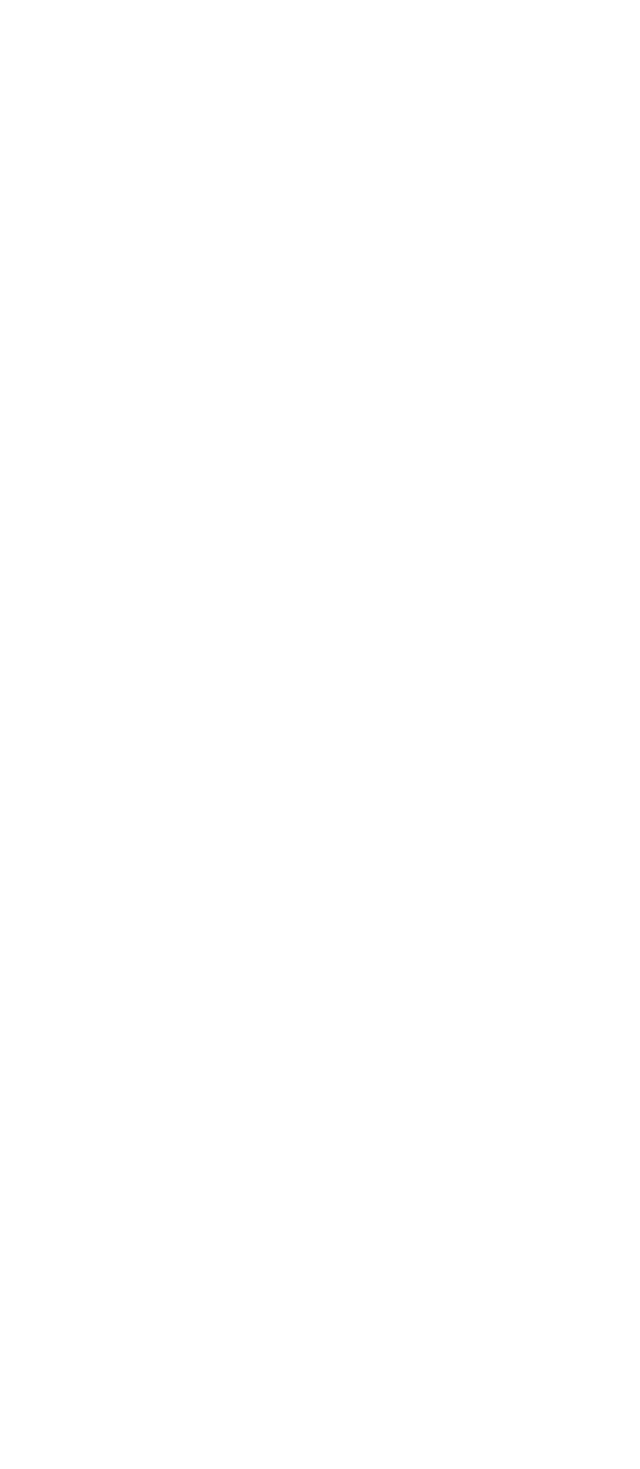
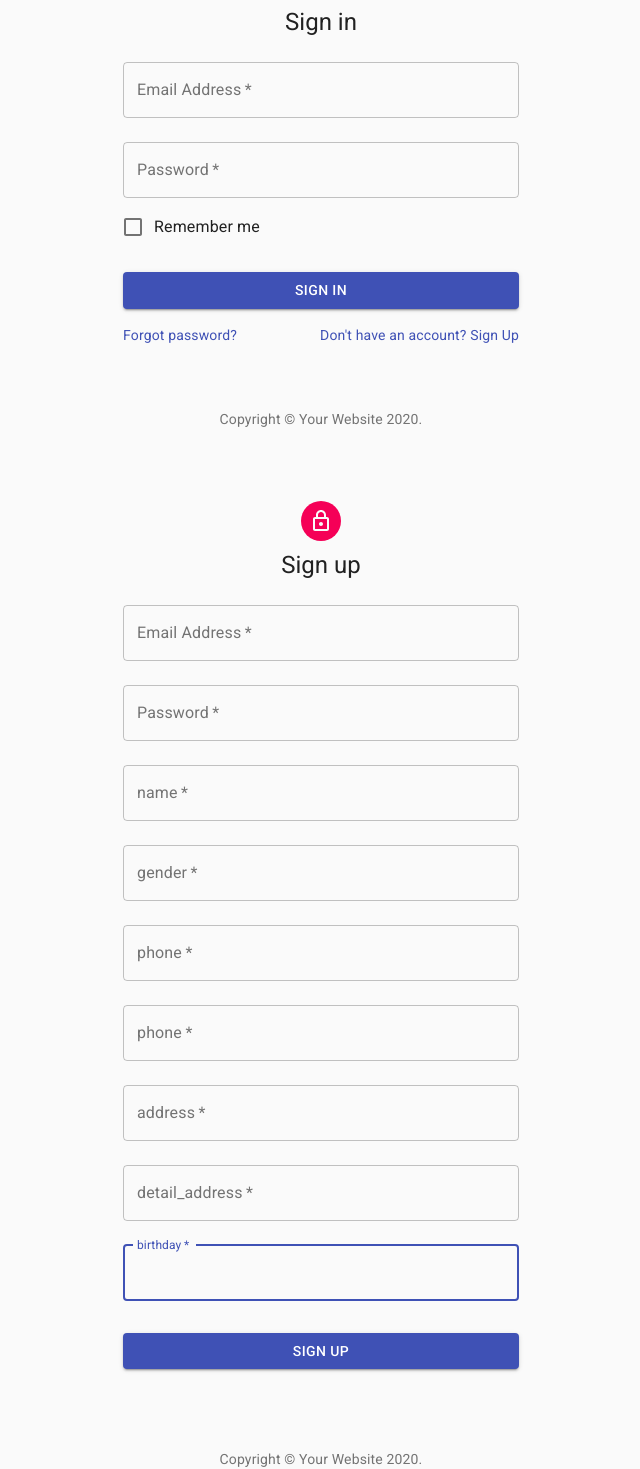
Before and after one commit to Moonseonhyeon/arueTest, a React (Create React App) app: page / in a window 1280 px wide. Shown: the part 849-2318 px from the top of the page, without its empty margins (319-959 px from the left). Before the commit the page ends 800 px from the top, so only its background shows below. Built offline with nearby package versions, Linux system fonts and the light colour scheme.

Commit message:
로그인, 회원가입 view

```diff
--- a/src/App.js
+++ b/src/App.js
@@ -1,11 +1,15 @@
 import React from "react";
 import "./App.css";
 import Mypage from "./Mypage";
+import SignIn from "./SignIn";
+import SignUp from "./SignUp";
 
 function App() {
   return (
     <div>
       <Mypage />
+      <SignIn />
+      <SignUp />
     </div>
   );
 }
--- /dev/null
+++ b/src/SignIn.js
@@ -0,0 +1,117 @@
+import React from "react";
+import Avatar from "@material-ui/core/Avatar";
+import Button from "@material-ui/core/Button";
+import CssBaseline from "@material-ui/core/CssBaseline";
+import TextField from "@material-ui/core/TextField";
+import FormControlLabel from "@material-ui/core/FormControlLabel";
+import Checkbox from "@material-ui/core/Checkbox";
+import Link from "@material-ui/core/Link";
+import Grid from "@material-ui/core/Grid";
+import Box from "@material-ui/core/Box";
+import LockOutlinedIcon from "@material-ui/icons/LockOutlined";
+import Typography from "@material-ui/core/Typography";
+import { makeStyles } from "@material-ui/core/styles";
+import Container from "@material-ui/core/Container";
+
+function Copyright() {
+  return (
+    <Typography variant="body2" color="textSecondary" align="center">
+      {"Copyright © "}
+      <Link color="inherit" href="https://material-ui.com/">
+        Your Website
+      </Link>{" "}
+      {new Date().getFullYear()}
+      {"."}
+    </Typography>
+  );
+}
+
+const useStyles = makeStyles((theme) => ({
+  paper: {
+    marginTop: theme.spacing(8),
+    display: "flex",
+    flexDirection: "column",
+    alignItems: "center",
+  },
+  avatar: {
+    margin: theme.spacing(1),
+    backgroundColor: theme.palette.secondary.main,
+  },
+  form: {
+    width: "100%", // Fix IE 11 issue.
+    marginTop: theme.spacing(1),
+  },
+  submit: {
+    margin: theme.spacing(3, 0, 2),
+  },
+}));
+
+export default function SignIn() {
+  const classes = useStyles();
+
+  return (
+    <Container component="main" maxWidth="xs">
+      <CssBaseline />
+      <div className={classes.paper}>
+        <Avatar className={classes.avatar}>
+          <LockOutlinedIcon />
+        </Avatar>
+        <Typography component="h1" variant="h5">
+          Sign in
+        </Typography>
+        <form className={classes.form} noValidate>
+          <TextField
+            variant="outlined"
+            margin="normal"
+            required
+            fullWidth
+            id="email"
+            label="Email Address"
+            name="email"
+            autoComplete="email"
+            autoFocus
+          />
+          <TextField
+            variant="outlined"
+            margin="normal"
+            required
+            fullWidth
+            name="password"
+            label="Password"
+            type="password"
+            id="password"
+            autoComplete="current-password"
+          />
+          <FormControlLabel
+            control={<Checkbox value="remember" color="primary" />}
+            label="Remember me"
+          />
+          <Button
+            type="submit"
+            fullWidth
+            variant="contained"
+            color="primary"
+            className={classes.submit}
+          >
+            Sign In
+          </Button>
+          <Grid container>
+            <Grid item xs>
+              <Link href="#" variant="body2">
+                Forgot password?
+              </Link>
+            </Grid>
+            <Grid item>
+              <Link href="#" variant="body2">
+                {"Don't have an account? Sign Up"}
+              </Link>
+            </Grid>
+          </Grid>
+        </form>
+      </div>
+      <Box mt={8}>
+        <Copyright />
+      </Box>
+    </Container>
+  );
+}
--- /dev/null
+++ b/src/SignUp.js
@@ -0,0 +1,179 @@
+import React from "react";
+import Avatar from "@material-ui/core/Avatar";
+import Button from "@material-ui/core/Button";
+import CssBaseline from "@material-ui/core/CssBaseline";
+import TextField from "@material-ui/core/TextField";
+import FormControlLabel from "@material-ui/core/FormControlLabel";
+import Checkbox from "@material-ui/core/Checkbox";
+import Link from "@material-ui/core/Link";
+import Grid from "@material-ui/core/Grid";
+import Box from "@material-ui/core/Box";
+import LockOutlinedIcon from "@material-ui/icons/LockOutlined";
+import Typography from "@material-ui/core/Typography";
+import { makeStyles } from "@material-ui/core/styles";
+import Container from "@material-ui/core/Container";
+
+function Copyright() {
+  return (
+    <Typography variant="body2" color="textSecondary" align="center">
+      {"Copyright © "}
+      <Link color="inherit" href="https://material-ui.com/">
+        Your Website
+      </Link>{" "}
+      {new Date().getFullYear()}
+      {"."}
+    </Typography>
+  );
+}
+
+const useStyles = makeStyles((theme) => ({
+  paper: {
+    marginTop: theme.spacing(8),
+    display: "flex",
+    flexDirection: "column",
+    alignItems: "center",
+  },
+  avatar: {
+    margin: theme.spacing(1),
+    backgroundColor: theme.palette.secondary.main,
+  },
+  form: {
+    width: "100%", // Fix IE 11 issue.
+    marginTop: theme.spacing(1),
+  },
+  submit: {
+    margin: theme.spacing(3, 0, 2),
+  },
+}));
+
+export default function SignIn() {
+  const classes = useStyles();
+
+  return (
+    <Container component="main" maxWidth="xs">
+      <CssBaseline />
+      <div className={classes.paper}>
+        <Avatar className={classes.avatar}>
+          <LockOutlinedIcon />
+        </Avatar>
+        <Typography component="h1" variant="h5">
+          Sign up
+        </Typography>
+        <form className={classes.form} noValidate>
+          <TextField
+            variant="outlined"
+            margin="normal"
+            required
+            fullWidth
+            id="email"
+            label="Email Address"
+            name="email"
+            autoComplete="email"
+            autoFocus
+          />
+          <TextField
+            variant="outlined"
+            margin="normal"
+            required
+            fullWidth
+            name="password"
+            label="Password"
+            type="password"
+            id="password"
+            autoComplete="current-password"
+          />
+          <TextField
+            variant="outlined"
+            margin="normal"
+            required
+            fullWidth
+            id="name"
+            label="name"
+            name="name"
+            autoComplete="name"
+            autoFocus
+          />
+          <TextField
+            variant="outlined"
+            margin="normal"
+            required
+            fullWidth
+            id="gender"
+            label="gender"
+            name="gender"
+            autoComplete="gender"
+            autoFocus
+          />
+          <TextField
+            variant="outlined"
+            margin="normal"
+            required
+            fullWidth
+            id="phone"
+            label="phone"
+            name="phone"
+            autoComplete="phone"
+            autoFocus
+          />
+          <TextField
+            variant="outlined"
+            margin="normal"
+            required
+            fullWidth
+            id="phone"
+            label="phone"
+            name="phone"
+            autoComplete="phone"
+            autoFocus
+          />
+          <TextField
+            variant="outlined"
+            margin="normal"
+            required
+            fullWidth
+            id="address"
+            label="address"
+            name="address"
+            autoComplete="address"
+            autoFocus
+          />
+          <TextField
+            variant="outlined"
+            margin="normal"
+            required
+            fullWidth
+            id="detail_address"
+            label="detail_address"
+            name="detail_address"
+            autoComplete="detail_address"
+            autoFocus
+          />
+          <TextField
+            variant="outlined"
+            margin="normal"
+            required
+            fullWidth
+            id="birthday"
+            label="birthday"
+            name="birthday"
+            autoComplete="birthday"
+            autoFocus
+          />
+
+          <Button
+            type="submit"
+            fullWidth
+            variant="contained"
+            color="primary"
+            className={classes.submit}
+          >
+            Sign UP
+          </Button>
+        </form>
+      </div>
+      <Box mt={8}>
+        <Copyright />
+      </Box>
+    </Container>
+  );
+}
```
